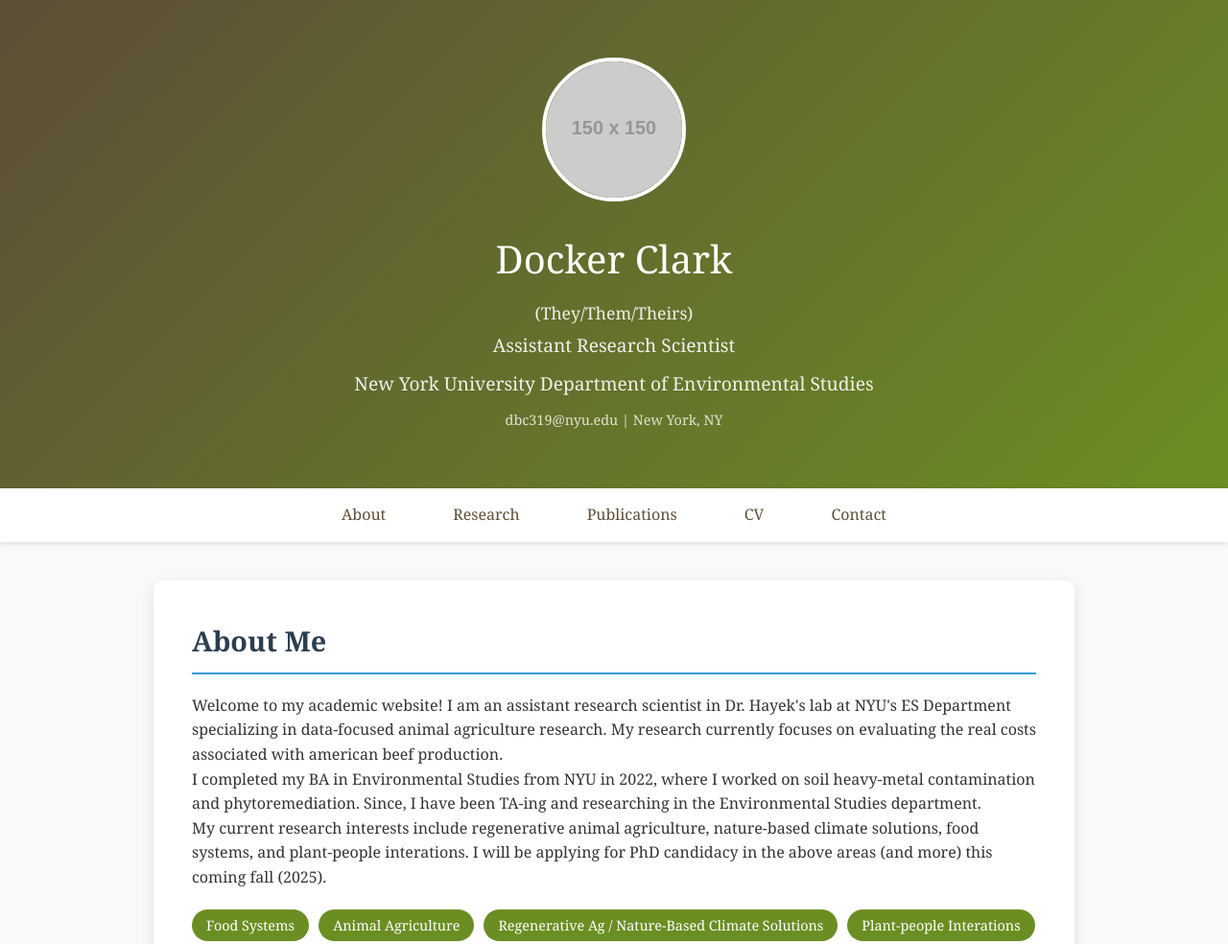
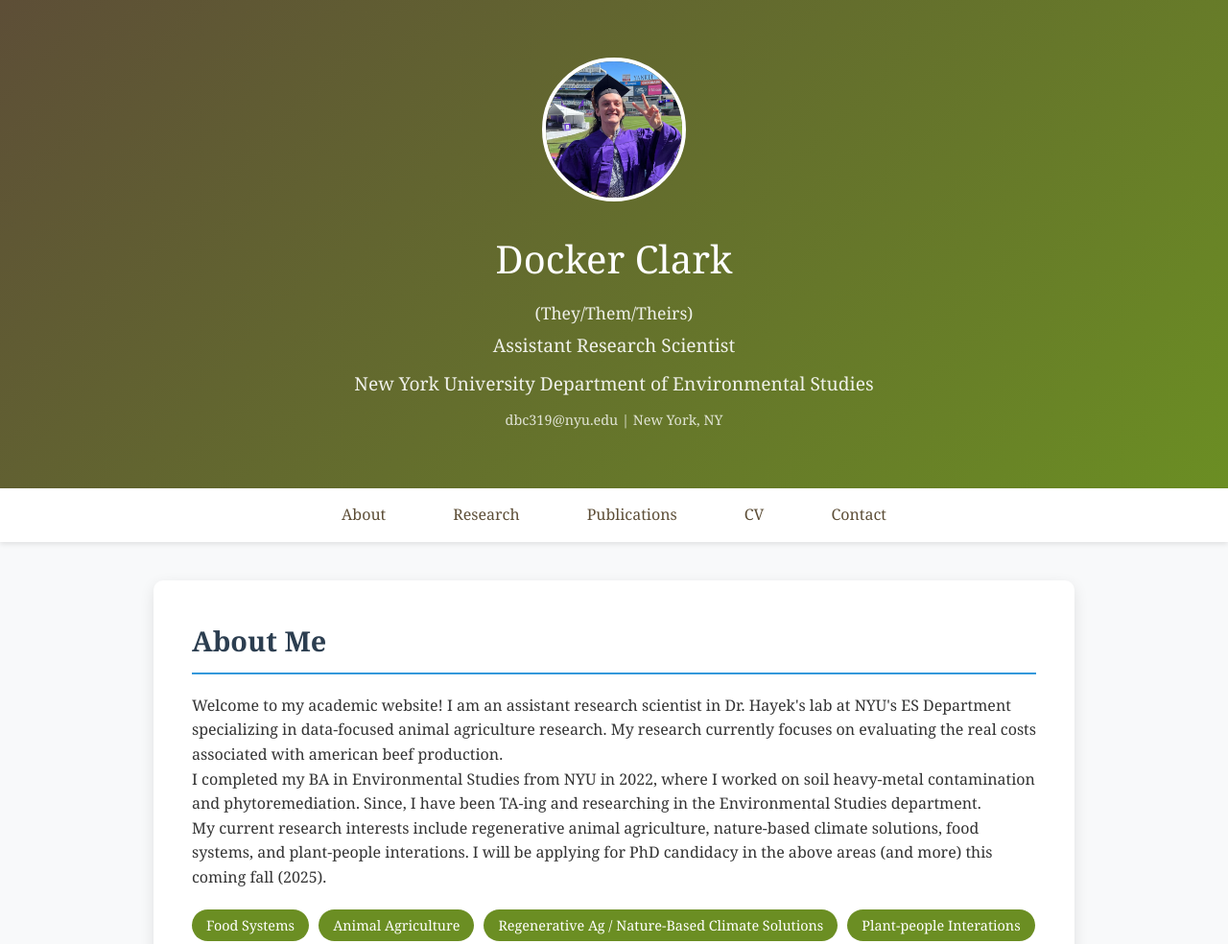
Before and after one commit to DockerClark/dockerclark.github.io, a plain HTML site: page index.html in a window 1280 px wide. Shown: the top 984 px of the page at 96% size. Drawn offline with Linux system fonts and the light colour scheme; placeholder pictures from the web are drawn by us.

Commit message:
Update index.html

```diff
--- a/index.html
+++ b/index.html
@@ -201,7 +201,7 @@
     <header>
         <div class="container">
             <!-- Replace with your actual photo -->
-            <img src="https://via.placeholder.com/150x150/3498db/ffffff?text=Photo" alt="Profile Photo" class="profile-img">
+            <img src="./profile_pic.jpg" alt="Profile Photo" class="profile-img">
 
             <h1>Docker Clark</h1>
             <div class="pronouns" style="font-size: 1.1em; opacity: 0.9; margin-bottom: 5px;">(They/Them/Theirs)</div>
```
